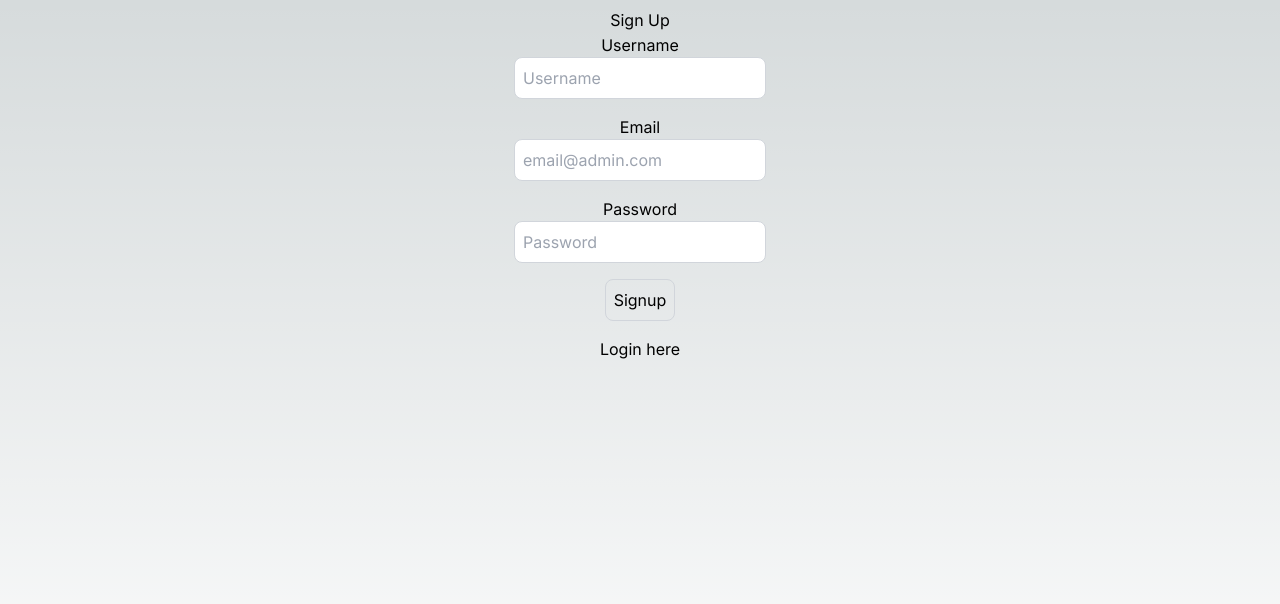
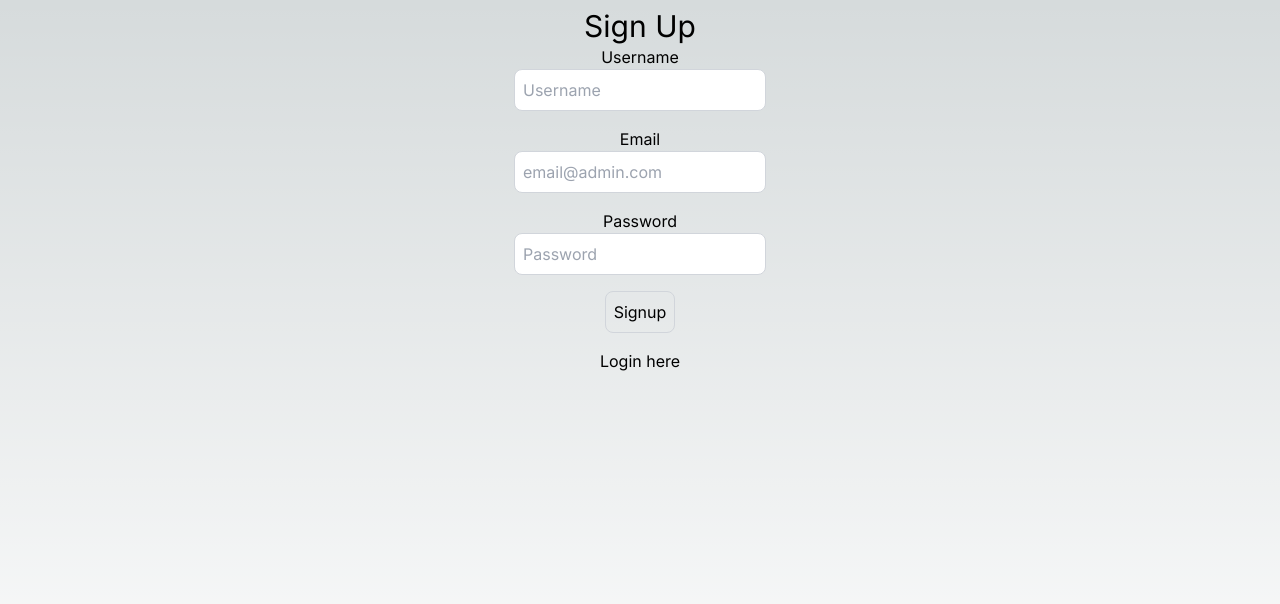
Before and after one commit to piyushpanchal114/next-auth-practice, a Next.js app: page /signup in a window 1280 px wide. Shown: the top 604 px of the page. Built offline with nearby package versions, Linux system fonts and the light colour scheme.

Commit message:
style added to heading

```diff
--- a/src/app/signup/page.tsx
+++ b/src/app/signup/page.tsx
@@ -15,7 +15,7 @@ export default function SignupPage() {
 
   return (
     <div className="flex flex-col items-center justify-enter min-h-screen py-2">
-      <h1>Sign Up</h1>
+      <h1 className="text-3xl">Sign Up</h1>
       <hr />
       <label htmlFor="username">Username</label>
       <input
```
